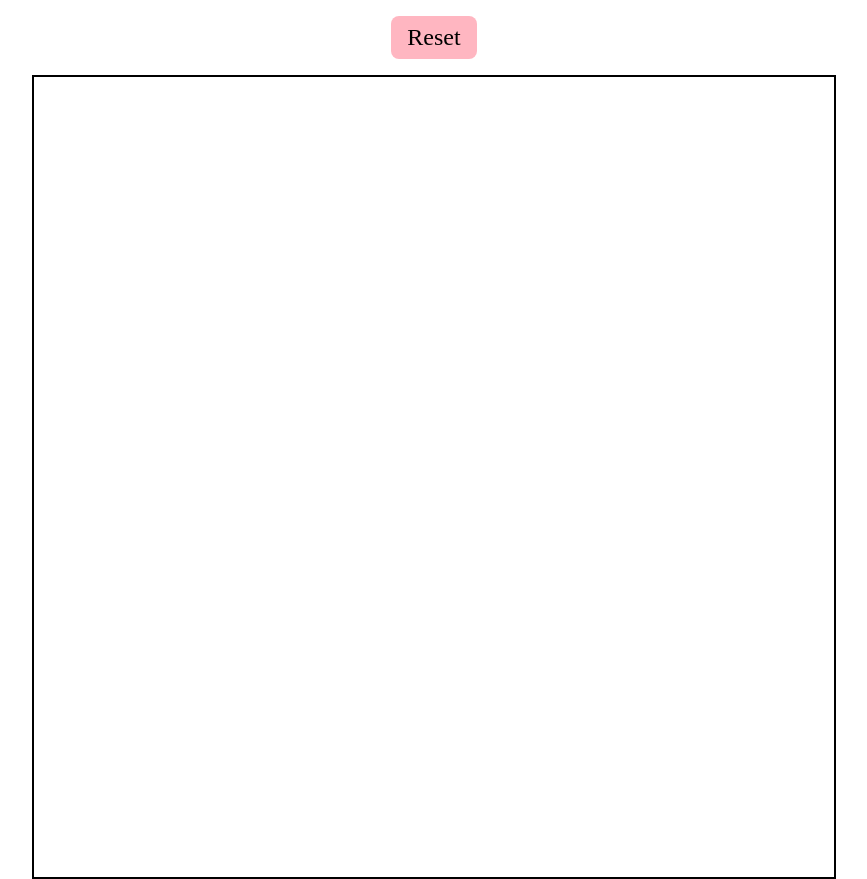
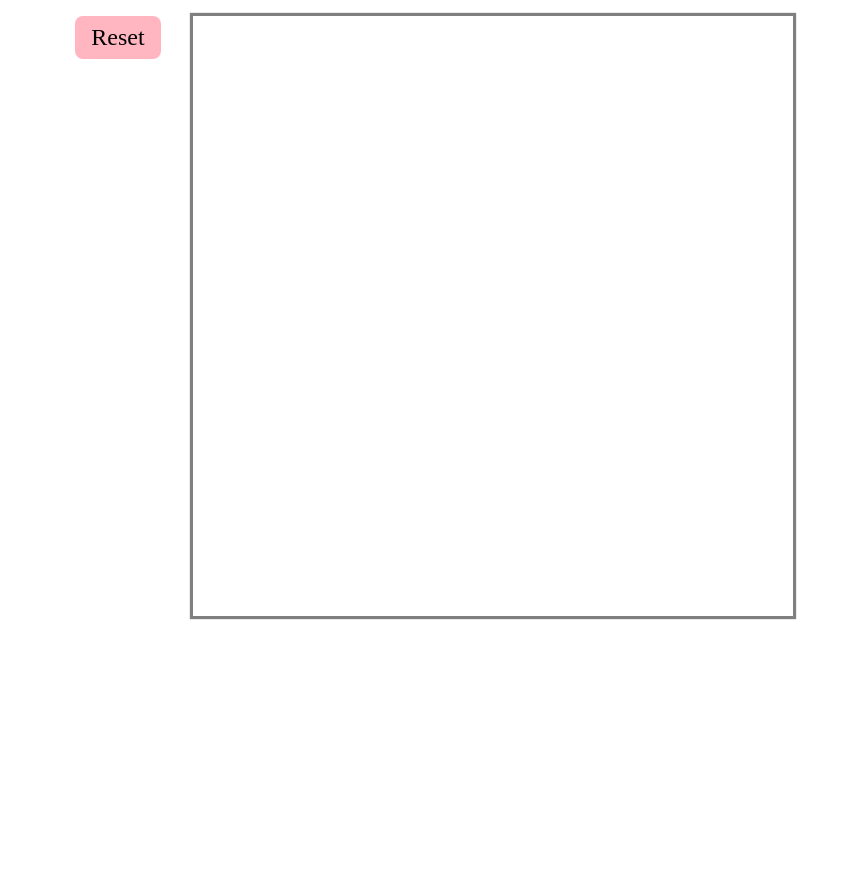
Before and after one commit to carnoldcoding/etchasketch, a plain HTML site: page index.html in a window 1280 px wide. Shown: the whole page, without its empty margins (206-1073 px from the left). After the commit the page ends 800 px from the top, so only its background shows below. Drawn offline with Linux system fonts and the light colour scheme.

Commit message:
fixed using grid and flexbox

```diff
--- a/app.js
+++ b/app.js
@@ -1,38 +1,42 @@
-const container = document.querySelector('.container');
-const wrapper = document.querySelector('.wrapper');
-const button = document.querySelector('.button');
+const DEFAULT_SIZE = 16;
 
-let createGrid = function(side){
-    grid = side * side;
-    for(let x = 0; x < grid; x++){
-        item = document.createElement("div");
-        item.className = "item";
-        wrapper.appendChild(item);
+//Make a mousedown flag so that coloring only happens when the mouse is clicked AND hovering
+let mouseDown = false;
+document.body.onmousedown = () => (mouseDown = true)
+document.body.onmouseup = () => (mouseDown = false)
+
+//Button EventListener
+const button = document.querySelector(".button");
+button.addEventListener("click", resetGrid);
+
+let currentColor = "grey";
+
+function changeColor(e) {
+    console.log(mouseDown);
+    console.log(e.type);
+    if(e.type === 'mouseover' && !mouseDown){return}
+    e.target.style.backgroundColor=currentColor;
+}
+
+function setupGrid(size){
+    const grid = document.querySelector(".grid");
+    for(let i = 0; i < size * size; i++){
+        const box = document.createElement("div");
+        box.className = "box";
+        grid.appendChild(box);
+
+        box.addEventListener("mouseover", changeColor);
+        box.addEventListener("click", changeColor);
     }
 }
 
-createGrid(16);
-
-let addListeners = function(){
-    const items = document.querySelectorAll(".item");
-
-    items.forEach((item)=>{
-        item.addEventListener("mouseenter", ()=>{
-            item.style.backgroundColor = "grey";
-        })
-    })
+function resetGrid(){
+    const boxes = document.querySelectorAll(".box");
+    const grid = document.querySelector(".grid");
+    boxes.forEach((box)=>{grid.removeChild(box);})
+    setupGrid(DEFAULT_SIZE);
 }
 
-addListeners();
-
-button.addEventListener("click", ()=>{
-    const items = document.querySelectorAll(".item");
-
-    items.forEach((item)=>{
-        wrapper.removeChild(item);
-    })
-    side = prompt("Enter a grid size", 16);
-    console.log(side);
-    createGrid(side);
-    addListeners();
-})
+window.onload = () =>{
+    setupGrid(DEFAULT_SIZE);
+}
--- a/index.html
+++ b/index.html
@@ -9,8 +9,10 @@
 </head>
 <body>
     <div class="container">
-        <div class="button">Reset</div>
-        <div class="wrapper">
+        <div class="button-wrapper">
+            <div class="button">Reset</div>
+        </div>
+        <div class="grid">
 
         </div>
     </div>
--- a/styles.css
+++ b/styles.css
@@ -5,42 +5,38 @@
 
 .container{
     display: flex;
-    flex-direction: column;
-    align-items: center;
     justify-content: center;
-    gap: 1rem;
+    margin: 1rem;
+    gap: 2rem;
 }
 
-.wrapper{
-    display: flex;
-    flex-wrap: wrap;
-    min-height: 800px;
-    min-width: 800px;
-
-    max-height: 800px;
-    max-width: 800px;
-
-    border: 2px solid black;
+.grid{
+    display: grid;
+    height: 600px;
+    width: 600px;
+    grid-template-columns: repeat(16, 1fr);
+    box-shadow: 0 0 1px 3px grey;
 }
 
-.wrapper:hover{
-    cursor: pointer;
+.box{
+    user-select: none;
 }
 
-.item{
-    flex: 1 1 50px;
+.box:hover{
+    cursor: pointer;
 }
 
 .button{
     background: lightpink;
+    transition: all .1s ease;
     padding: .5rem 1rem;
     border-radius: .5rem;
-    margin-top: 1rem;
     font-size: 1.5rem;
-    transition: all .2s ease;
+    user-select: none;
 }
 
 .button:hover{
     cursor: pointer;
-    background: rgb(255, 205, 213);
+    transform: scale(1.05);
+    box-shadow: 0 0 5px 2px rgb(189, 189, 189);
 }
```
